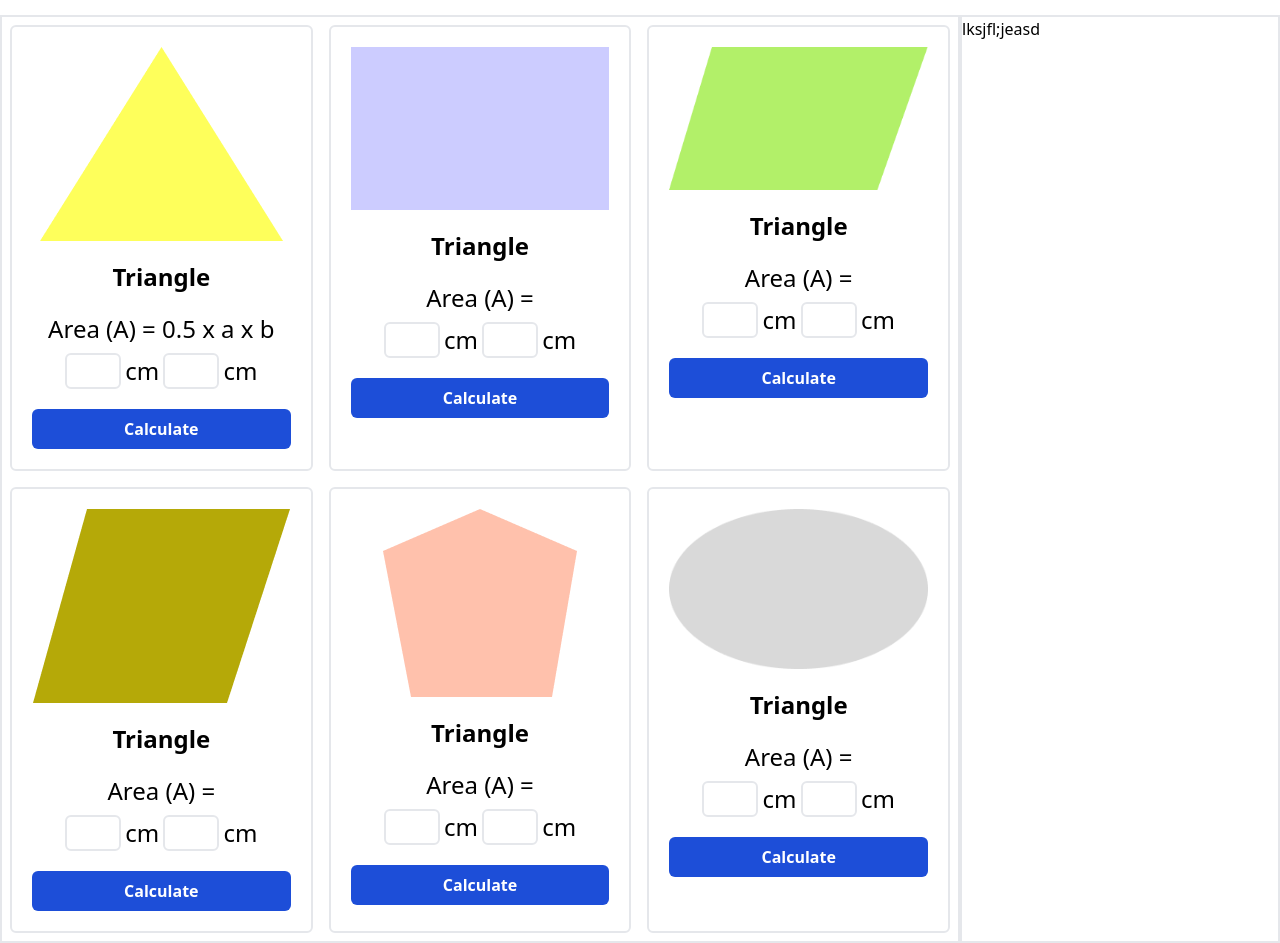
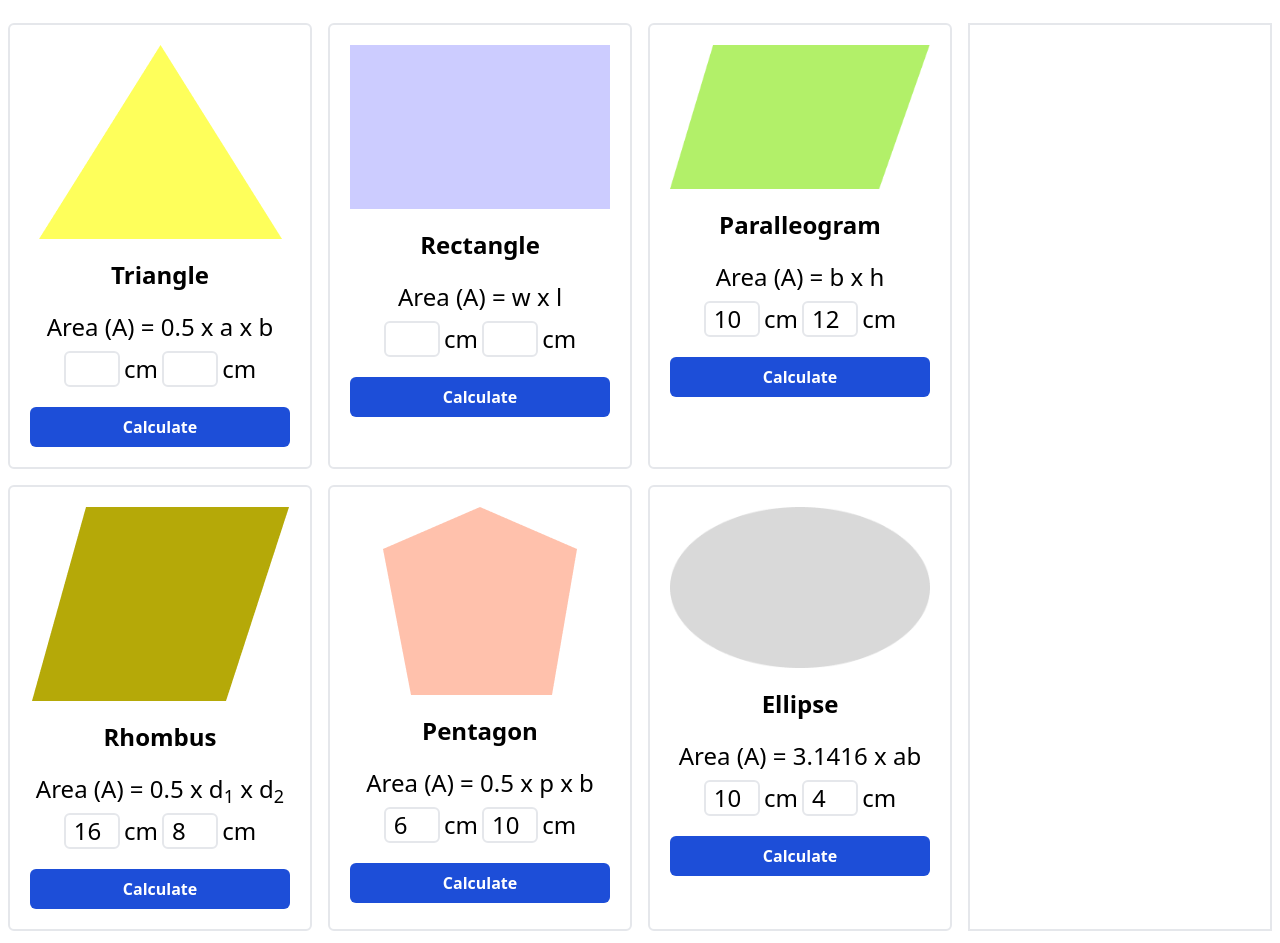
Before and after one commit to Hasib24/Assignment-05, a website: page src/index.html in a window 1280 px wide. Shown: the part 137-1080 px from the top of the page. Drawn offline with Linux system fonts and the light colour scheme.

Commit message:
complete calc of last four area

```diff
--- a/src/index.html
+++ b/src/index.html
@@ -22,7 +22,7 @@
     </header>
     <main class="container mx-auto mt-4 flex flex-col-reverse md:grid md:grid-cols-4">
         <!-- cards container  -->
-        <div class="border-2 md:col-span-3">
+        <div class=" md:col-span-3">
             <div class="grid grid-cols-1 md:grid-cols-2 lg:grid-cols-3">
                 <!-- card start  -->
                 <!-- card 1 -->
@@ -34,64 +34,64 @@
                         <input class="inline-block w-14 border-2 rounded-md outline-none px-2 text-2xl" type="text" name="" id=""> <span class="text-2xl font-normal">cm</span>
                         <input class="inline-block w-14 border-2 rounded-md outline-none px-2 text-2xl" type="text" name="" id=""> <span class="text-2xl font-normal">cm</span>
                     </div>
-                    <button class="w-full bg-blue-700 hover:bg-blue-600 active:bg-blue-700 text-white font-semibold px-10 py-2 mt-3 rounded-md" >Calculate</button>
+                    <input type="submit" name="triangle" id="" value="Calculate" class="btn w-full bg-blue-700 hover:bg-blue-600 active:bg-blue-700 text-white font-semibold px-10 py-2 mt-3 rounded-md">
                 </div>
                 <!-- card 2 -->
                 <div class="p-5 m-2 border-2 rounded-md text-center">
                     <img class="mx-auto" src="images/rectangle.png" alt="">
-                    <h1 class="text-2xl font-semibold m-5">Triangle</h1>
-                    <span class="block text-2xl">Area (A) = </span>
+                    <h1 class="text-2xl font-semibold m-5">Rectangle</h1>
+                    <span class="block text-2xl">Area (A) = w x l</span>
                     <div class="m-2">
                         <input class="inline-block w-14 border-2 rounded-md outline-none px-2 text-2xl" type="text" name="" id=""> <span class="text-2xl font-normal">cm</span>
                         <input class="inline-block w-14 border-2 rounded-md outline-none px-2 text-2xl" type="text" name="" id=""> <span class="text-2xl font-normal">cm</span>
                     </div>
-                    <button class="w-full bg-blue-700 hover:bg-blue-600 active:bg-blue-700 text-white font-semibold px-10 py-2 mt-3 rounded-md" >Calculate</button>
+                    <input type="submit" name="rectangle" id="" value="Calculate" class="btn w-full bg-blue-700 hover:bg-blue-600 active:bg-blue-700 text-white font-semibold px-10 py-2 mt-3 rounded-md">
                 </div>
                 <!-- card 3 -->
                 <div class="p-5 m-2 border-2 rounded-md text-center">
                     <img class="mx-auto" src="images/parallelogram.png" alt="">
-                    <h1 class="text-2xl font-semibold m-5">Triangle</h1>
-                    <span class="block text-2xl">Area (A) = </span>
+                    <h1 class="text-2xl font-semibold m-5">Paralleogram</h1>
+                    <span class="block text-2xl">Area (A) = b x h</span>
                     <div class="m-2">
-                        <input class="inline-block w-14 border-2 rounded-md outline-none px-2 text-2xl" type="text" name="" id=""> <span class="text-2xl font-normal">cm</span>
-                        <input class="inline-block w-14 border-2 rounded-md outline-none px-2 text-2xl" type="text" name="" id=""> <span class="text-2xl font-normal">cm</span>
+                        <input class="inline-block w-14 border-2 rounded-md outline-none px-2 text-2xl" type="text" name="" value="10" id=""> <span class="text-2xl font-normal">cm</span>
+                        <input class="inline-block w-14 border-2 rounded-md outline-none px-2 text-2xl" type="text" name="" value="12" id=""> <span class="text-2xl font-normal">cm</span>
                     </div>
-                    <button class="w-full bg-blue-700 hover:bg-blue-600 active:bg-blue-700 text-white font-semibold px-10 py-2 mt-3 rounded-md" >Calculate</button>
+                    <input type="submit" name="parallelogram" id="" value="Calculate" class="btn w-full bg-blue-700 hover:bg-blue-600 active:bg-blue-700 text-white font-semibold px-10 py-2 mt-3 rounded-md">
                 </div>
 
                 <!-- card 4 -->
                 <div class="p-5 m-2 border-2 rounded-md text-center">
                     <img class="mx-auto" src="images/rhombus.png" alt="">
-                    <h1 class="text-2xl font-semibold m-5">Triangle</h1>
-                    <span class="block text-2xl">Area (A) = </span>
+                    <h1 class="text-2xl font-semibold m-5">Rhombus</h1>
+                    <span class="block text-2xl">Area (A) = 0.5 x d<sub>1</sub> x d<sub>2</sub></span>
                     <div class="m-2">
-                        <input class="inline-block w-14 border-2 rounded-md outline-none px-2 text-2xl" type="text" name="" id=""> <span class="text-2xl font-normal">cm</span>
-                        <input class="inline-block w-14 border-2 rounded-md outline-none px-2 text-2xl" type="text" name="" id=""> <span class="text-2xl font-normal">cm</span>
+                        <input class="inline-block w-14 border-2 rounded-md outline-none px-2 text-2xl" value="16" type="text" name="" id=""> <span class="text-2xl font-normal">cm</span>
+                        <input class="inline-block w-14 border-2 rounded-md outline-none px-2 text-2xl" value="8" type="text" name="" id=""> <span class="text-2xl font-normal">cm</span>
                     </div>
-                    <button class="w-full bg-blue-700 hover:bg-blue-600 active:bg-blue-700 text-white font-semibold px-10 py-2 mt-3 rounded-md" >Calculate</button>
+                    <input type="submit" name="rhombus" id="" value="Calculate" class="btn w-full bg-blue-700 hover:bg-blue-600 active:bg-blue-700 text-white font-semibold px-10 py-2 mt-3 rounded-md">
                 </div>
                 <!-- card 5 -->
                 <div class="p-5 m-2 border-2 rounded-md text-center">
                     <img class="mx-auto" src="images/pentagon.png" alt="">
-                    <h1 class="text-2xl font-semibold m-5">Triangle</h1>
-                    <span class="block text-2xl">Area (A) = </span>
+                    <h1 class="text-2xl font-semibold m-5">Pentagon</h1>
+                    <span class="block text-2xl">Area (A) = 0.5 x p x b</span>
                     <div class="m-2">
-                        <input class="inline-block w-14 border-2 rounded-md outline-none px-2 text-2xl" type="text" name="" id=""> <span class="text-2xl font-normal">cm</span>
-                        <input class="inline-block w-14 border-2 rounded-md outline-none px-2 text-2xl" type="text" name="" id=""> <span class="text-2xl font-normal">cm</span>
+                        <input class="inline-block w-14 border-2 rounded-md outline-none px-2 text-2xl" value="6" type="text" name="" id=""> <span class="text-2xl font-normal">cm</span>
+                        <input class="inline-block w-14 border-2 rounded-md outline-none px-2 text-2xl" value="10" type="text" name="" id=""> <span class="text-2xl font-normal">cm</span>
                     </div>
-                    <button class="w-full bg-blue-700 hover:bg-blue-600 active:bg-blue-700 text-white font-semibold px-10 py-2 mt-3 rounded-md" >Calculate</button>
+                    <input type="submit" name="pentagon" id="" value="Calculate" class="btn w-full bg-blue-700 hover:bg-blue-600 active:bg-blue-700 text-white font-semibold px-10 py-2 mt-3 rounded-md">
                 </div>
 
                 <!-- card 6 -->
                 <div class="p-5 m-2 border-2 rounded-md text-center">
                     <img class="mx-auto" src="images/ellipse.png" alt="">
-                    <h1 class="text-2xl font-semibold m-5">Triangle</h1>
-                    <span class="block text-2xl">Area (A) = </span>
+                    <h1 class="text-2xl font-semibold m-5">Ellipse</h1>
+                    <span class="block text-2xl">Area (A) = 3.1416 x ab</span>
                     <div class="m-2">
-                        <input class="inline-block w-14 border-2 rounded-md outline-none px-2 text-2xl" type="text" name="" id=""> <span class="text-2xl font-normal">cm</span>
-                        <input class="inline-block w-14 border-2 rounded-md outline-none px-2 text-2xl" type="text" name="" id=""> <span class="text-2xl font-normal">cm</span>
+                        <input class="inline-block w-14 border-2 rounded-md outline-none px-2 text-2xl" value="10" type="text" name="" id=""> <span class="text-2xl font-normal">cm</span>
+                        <input class="inline-block w-14 border-2 rounded-md outline-none px-2 text-2xl" value="4" type="text" name="" id=""> <span class="text-2xl font-normal">cm</span>
                     </div>
-                    <button class="w-full bg-blue-700 hover:bg-blue-600 active:bg-blue-700 text-white font-semibold px-10 py-2 mt-3 rounded-md" >Calculate</button>
+                    <input type="submit" name="ellipse" id="" value="Calculate" class="btn w-full bg-blue-700 hover:bg-blue-600 active:bg-blue-700 text-white font-semibold px-10 py-2 mt-3 rounded-md">
                 </div>
 
 
@@ -103,8 +103,12 @@
 
             </div>
         </div>
-        <!-- calculated area  -->
-        <div class="border-2">lksjfl;jeasd</div>
+        <!-- calculated area :: display  -->
+        <div class="border-2 m-2 p-5">
+            <ol class="list-decimal" id="AreaofReasultDisplay">
+
+            </ol>
+        </div>
 
     </main>
     <script src="main.js"></script>
--- a/src/main.js
+++ b/src/main.js
@@ -1 +1,40 @@
-console.log(`js is connected`)
+const calcBtns = (btnClass) => {
+  return document.getElementsByClassName(btnClass);
+};
+
+const elById = (id) => {
+  return document.getElementById(id);
+};
+
+let resultDisplay = elById("AreaofReasultDisplay");
+
+const areaCalcFun = (e) => {
+  if (e.target.name == "parallelogram") {
+    const parallelogramArea = 10 * 12;
+    let newli = document.createElement("li");
+    newli.innerText = `parallelogram ${parallelogramArea} cm sqr`;
+    resultDisplay.appendChild(newli);
+
+  } else if (e.target.name == "rhombus") {
+    const rhombusArea = 0.5 * 16 * 6;
+    let newli = document.createElement("li");
+    newli.innerText = `Area of Rhombus ${rhombusArea} cm sqr`;
+    resultDisplay.appendChild(newli);
+
+
+  } else if (e.target.name == "pentagon") {
+    const pentagonArea = 0.5 * 6 * 10;
+    console.log(`pentagon area ${pentagonArea} ok`);
+  } else if (e.target.name == "ellipse") {
+    const ellipseArea = 3.1416 * 10 * 4;
+    console.log(`ellipse area ${ellipseArea} ok`);
+  }
+};
+
+for (const calcBtn of calcBtns("btn")) {
+  calcBtn.addEventListener("click", areaCalcFun);
+}
+
+const areaParallogram = () => {
+  console.log(`para area calculated`);
+};
```
Also changed, not shown: src/style.css.
